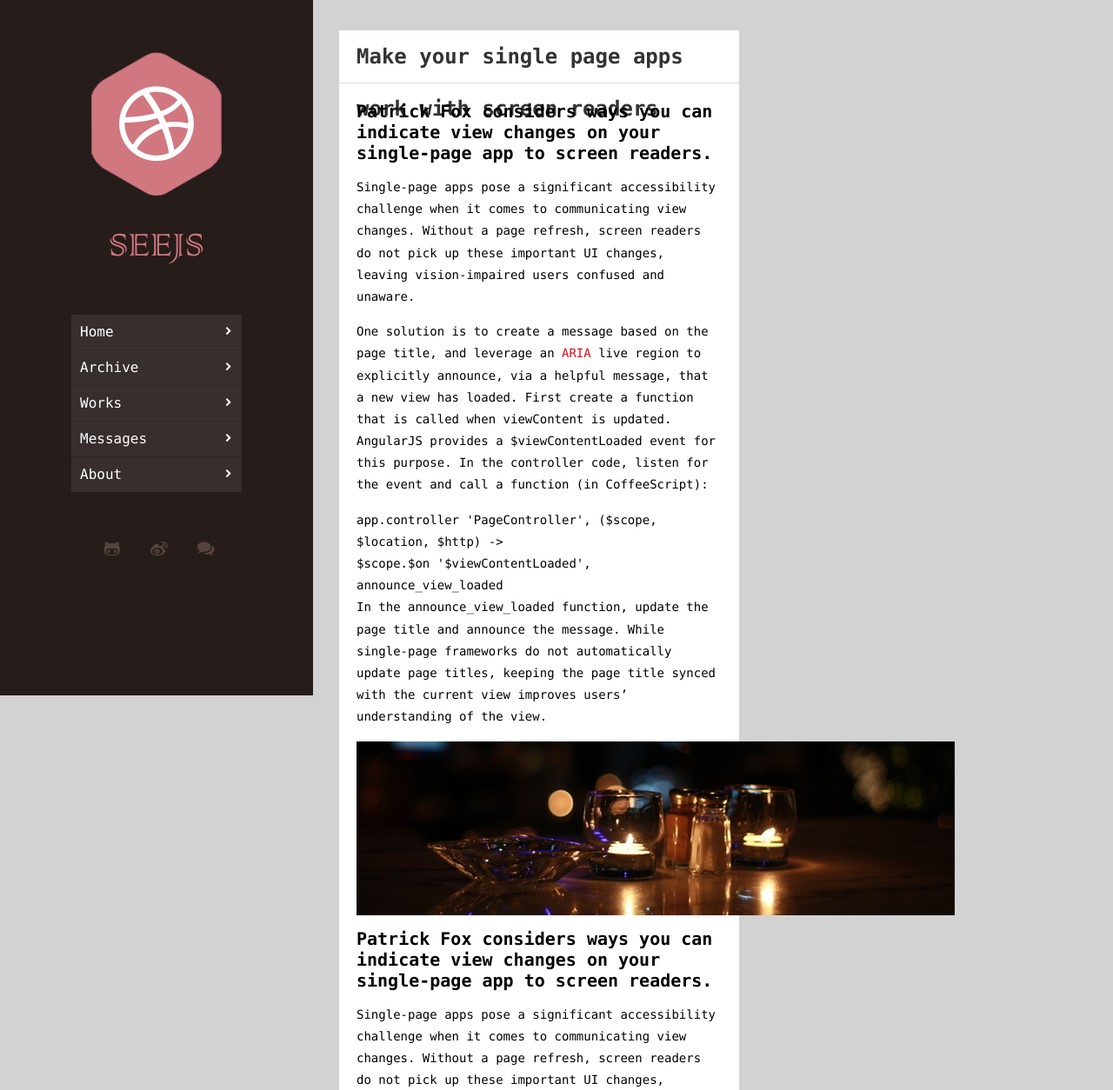
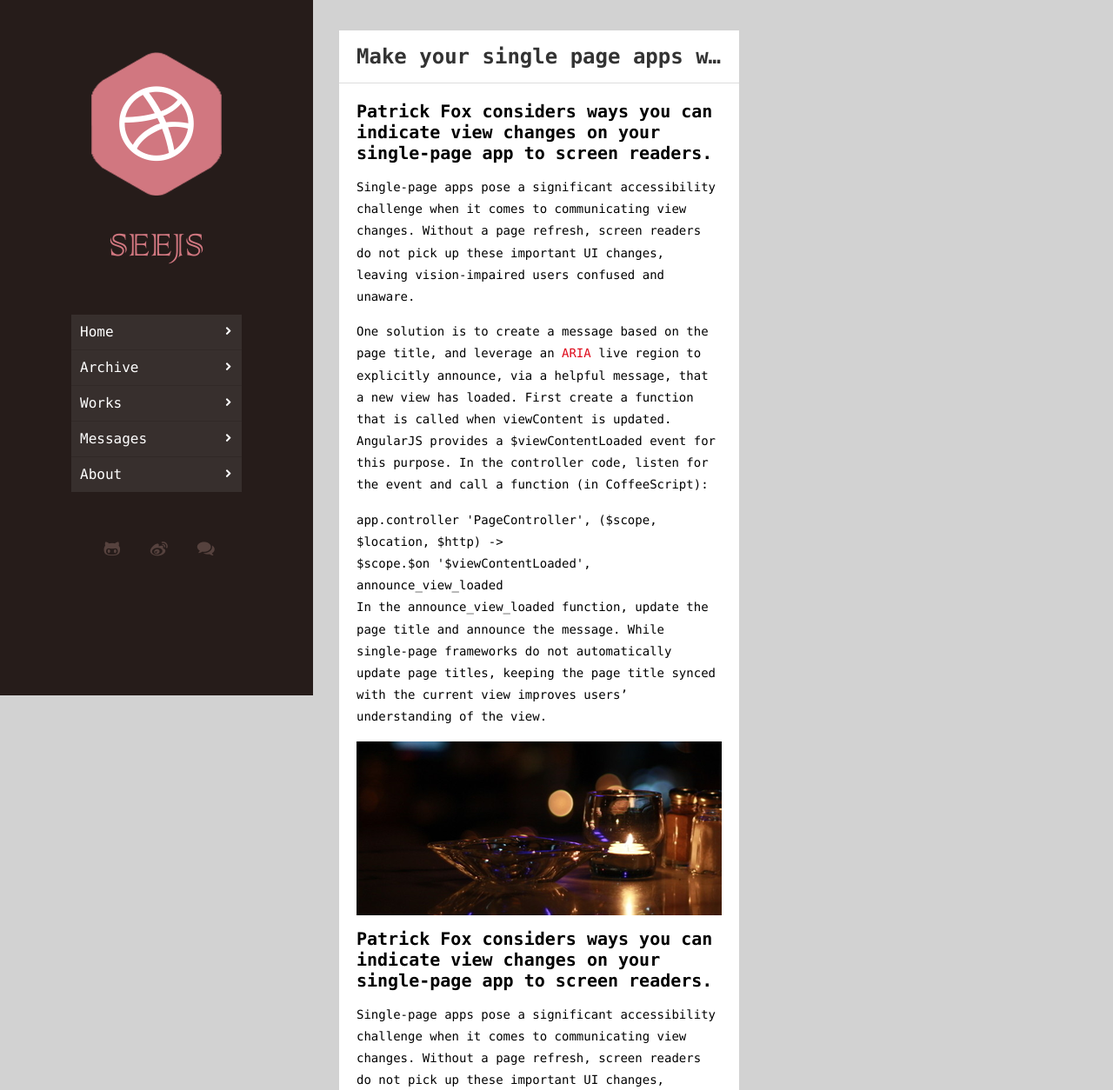
Before and after one commit to mailzwj/seejs, a PHP site: page /article.php in a window 1280 px wide. Shown: the top 1254 px of the page at 87% size. Run offline with PHP 8.4, Linux system fonts and the light colour scheme; some web fonts are replaced.

Commit message:
Update article.css

```diff
--- a/assets/css/article.css
+++ b/assets/css/article.css
@@ -12,7 +12,9 @@
 }
 
 .wrap .content {
-    padding: 10px 20px 20px;
+    margin: 0 20px;
+    padding: 10px 0 20px;
+    overflow: hidden;
 }
 
 .wrap .art-title {
@@ -21,6 +23,10 @@
     font-size: 24px;
     color: #333;
     border-bottom: 1px solid #ddd;
+    white-space: nowrap;
+    -ms-text-overflow: ellipsis;
+    text-overflow: ellipsis;
+    overflow: hidden;
 }
 
 .wrap .content h1,
```
